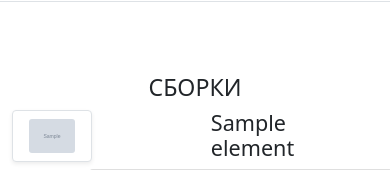
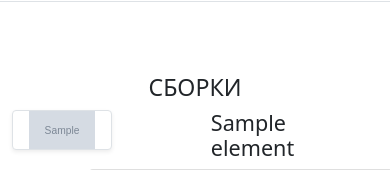
Before and after one commit to viad8991ad/viad8991, a Python web app: template templates/index.html in a window 390 px wide. Shown: the part 1082-1252 px from the top of the page. Run offline with Jinja, Linux system fonts and the light colour scheme; the template is opened without the code that fills it: most values are stand-ins (such as "Sample title", 1, 10 or a date in 2020); grey boxes marked "Sample" are stand-in pictures.

Commit message:
update style.css

```diff
--- a/static/css/style.css
+++ b/static/css/style.css
@@ -47,17 +47,13 @@ body {
 	}
 
     .element-card {
-	    display: flex;
-	    justify-content: center;
-	    flex-direction: column
-
-        height: 80px;
-	    width: 80px;
+        height: 40px;
+	    width: 100px;
     }
 
 	.element-image {
-	    height: auto;
-		margin: 0 0 0 0;
+	    height: 70px;
+		margin: -95px -90px -90px 0;
 	}
 }
 
@@ -68,14 +64,21 @@ body {
 		overflow: hidden;
 	}
 
+    .element-card {
+	    height: 50px;
+	    width: 120px;
+    }
+
 	.element-image {
-		margin: 0 0 0 0;
+	    height: 70px;
+		margin: -85px -90px -90px 0;
 	}
 }
 
 @media (max-width: 1400px) and (min-width: 1200px) {
 	.element-image {
-		margin: -120px -90px -90px -70px;
+	    height: 70px;
+		margin: -100px -90px -90px -50px;
 	}
 }
 
```
